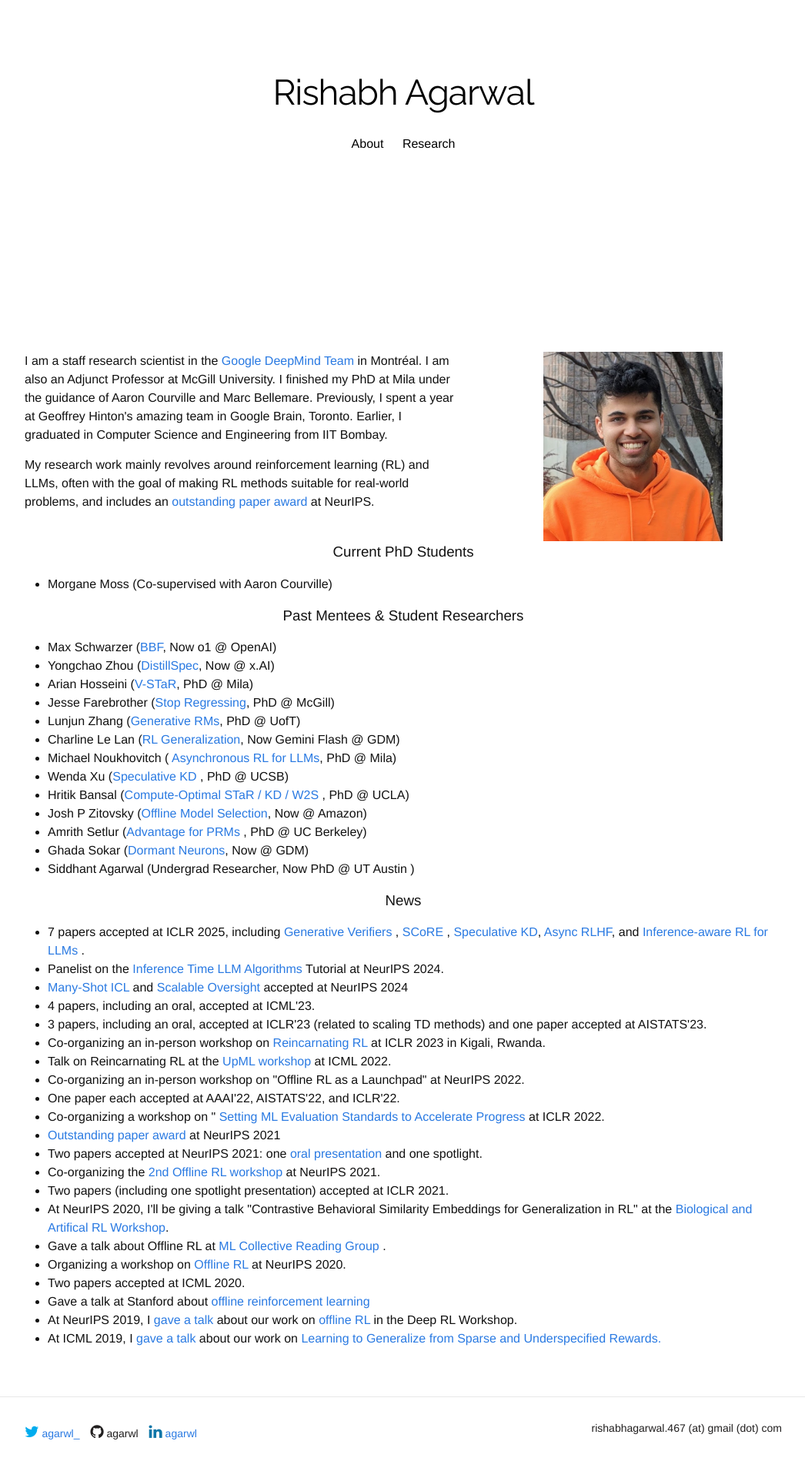
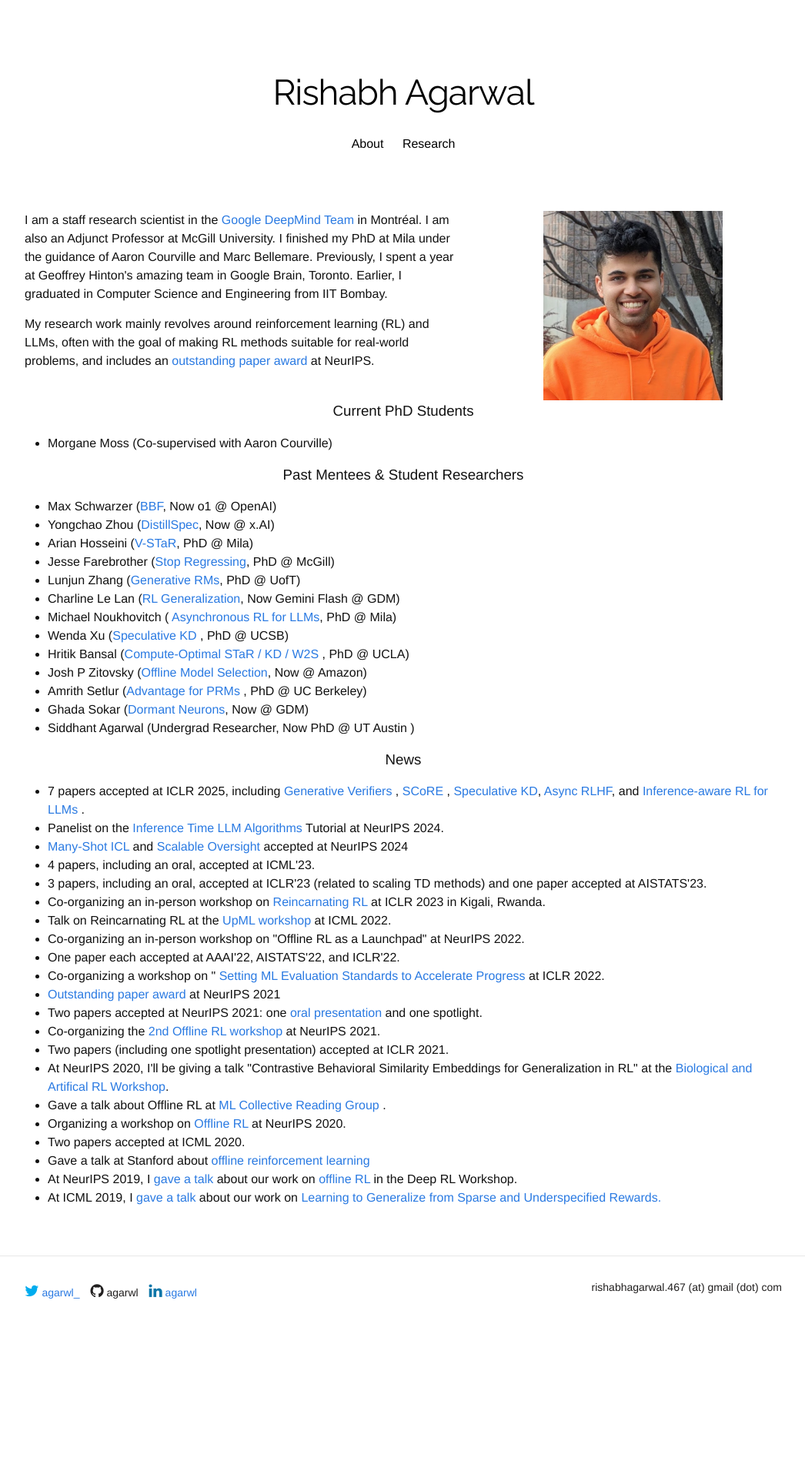
Before and after one commit to agarwl/agarwl.github.io, a Jekyll site: the page built from index.html, in a window 1280 px wide. Shown: the whole page at 77% size, without its empty margins (116-1162 px from the left). Built offline with Jekyll 4.4.1, drawn with Linux system fonts in a browser that asks for light colours; nearby versions of some CDN libraries; some web fonts are replaced; a style sheet for code colours, icons or effects is not loaded; after the commit the page ends 1737 px from its top, so only the background shows below that.

Commit message:
Update main.css

```diff
--- a/css/main.css
+++ b/css/main.css
@@ -1,13 +1,6 @@
 @charset "UTF-8";
 @import url('https://fonts.googleapis.com/css?family=Dosis|Raleway');
 
-
-nav ul {
-    height: 200px;
-    width: 18%;
-    overflow: hidden;
-    overflow-y: scroll;
-}
 
 /**
  * Reset some basic elements
```
